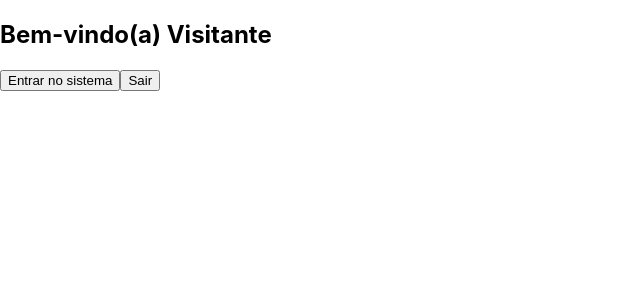
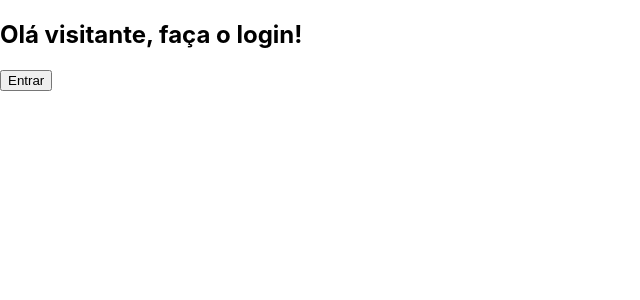
Before and after one commit to brunoseiji/Curso-React-Udemy, a React (Create React App) app: page / in a window 1280 px wide. Shown: the top 300 px of the page, without its empty margins (0-640 px from the left). Built offline with nearby package versions, Linux system fonts and the light colour scheme.

Commit message:
Renderização condicional

```diff
--- a/src/App.js
+++ b/src/App.js
@@ -1,12 +1,38 @@
 import React, { Component } from 'react';
-import Membro from './components/Membro';
 
 class App extends Component {
+
+    constructor(props) {
+        super(props);
+        this.state = {
+            status: false
+        };
+
+        this.entrar = this.entrar.bind(this);
+        this.sair = this.sair.bind(this);
+    }
+
+    entrar() {
+        this.setState({status: true});
+    }
+
+    sair() {
+        this.setState({status: false});
+    }
 
     render() {
         return(
             <div>
-                <Membro nome="Visitante"/>
+                {this.state.status ?
+                    <div>
+                        <h2>Bem-vindo ao sistema</h2>
+                        <button onClick={this.sair}>Sair</button>
+                    </div> :
+                    <div>
+                        <h2>Olá visitante, faça o login!</h2>
+                        <button onClick={this.entrar}>Entrar</button>
+                    </div>
+                }
             </div>
         );
     }
```
Also changed, not shown: 1 other file (tests, documents, lock files or other folders).
